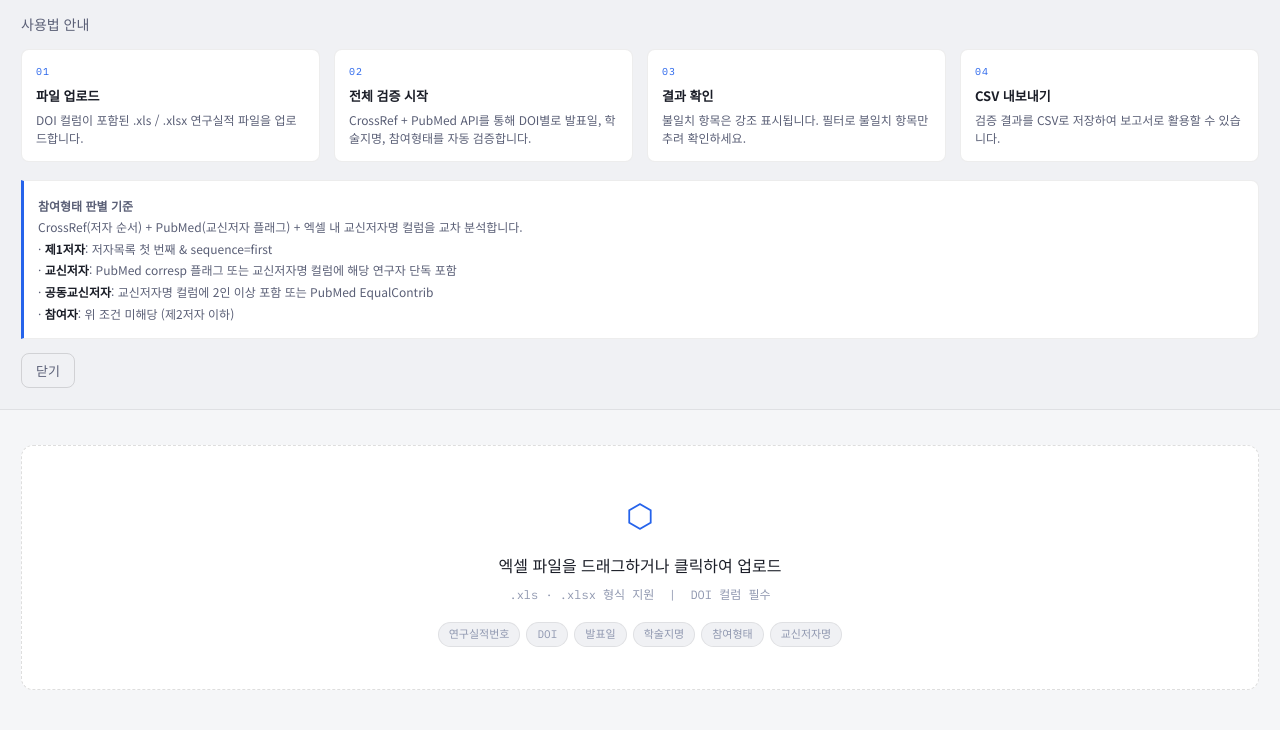
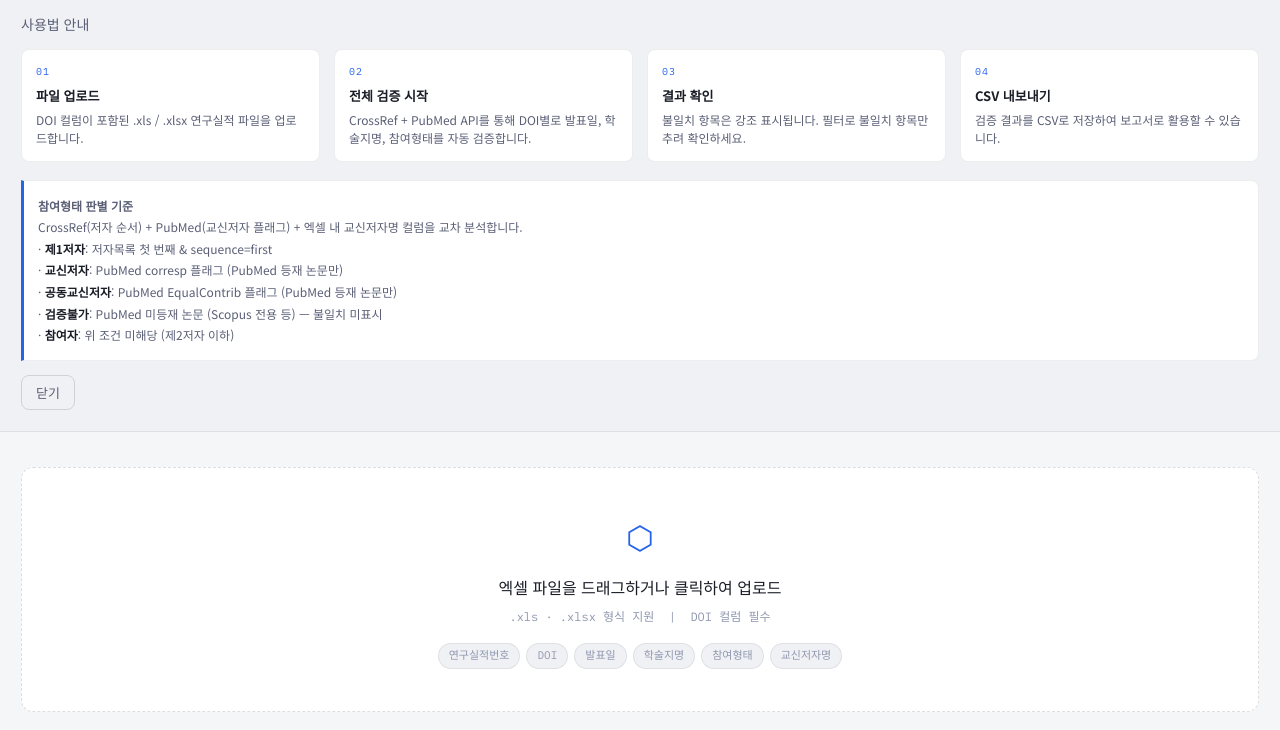
Before and after one commit to hyejin76/hyengineeringjournal, a plain HTML site: page index.html in a window 1280 px wide. Both pictures are taken after a click on the button "사용법". Shown: the part 70-800 px from the top of the page. Drawn offline with Linux system fonts and the light colour scheme.

Commit message:
Update index.html

```diff
--- a/index.html
+++ b/index.html
@@ -47,8 +47,9 @@
         <strong>참여형태 판별 기준</strong><br>
         CrossRef(저자 순서) + PubMed(교신저자 플래그) + 엑셀 내 교신저자명 컬럼을 교차 분석합니다.<br>
         · <b>제1저자</b>: 저자목록 첫 번째 &amp; sequence=first<br>
-        · <b>교신저자</b>: PubMed corresp 플래그 또는 교신저자명 컬럼에 해당 연구자 단독 포함<br>
-        · <b>공동교신저자</b>: 교신저자명 컬럼에 2인 이상 포함 또는 PubMed EqualContrib<br>
+        · <b>교신저자</b>: PubMed corresp 플래그 (PubMed 등재 논문만)<br>
+        · <b>공동교신저자</b>: PubMed EqualContrib 플래그 (PubMed 등재 논문만)<br>
+        · <b>검증불가</b>: PubMed 미등재 논문 (Scopus 전용 등) — 불일치 미표시<br>
         · <b>참여자</b>: 위 조건 미해당 (제2저자 이하)
       </div>
       <button class="btn-ghost" onclick="toggleHelp()" style="margin-top:1rem">닫기</button>
@@ -93,7 +94,7 @@
       </div>
       <div class="settings-note" style="margin-top:1rem">
         <strong>참여형태 판별 우선순위</strong><br>
-        <code>① 교신저자명 컬럼 (엑셀) → ② PubMed corresp 플래그 → ③ CrossRef 저자순서</code>
+        <code>① PubMed corresp/EqualContrib 플래그 → ② CrossRef 저자순서 (제1저자/참여자만)</code>
       </div>
       <button class="btn-ghost" onclick="toggleSettings()" style="margin-top:1rem">닫기</button>
     </div>
@@ -191,7 +192,7 @@
               <th class="col-authors">저자수<br><span class="th-sub">원본 / DOI</span></th>
               <th class="col-journal">학술지명<br><span class="th-sub">원본 / DOI</span></th>
               <th class="col-role">참여형태<br><span class="th-sub">원본 / 판별</span></th>
-              <th class="col-corr">교신저자명<br><span class="th-sub">원본</span></th>
+
               <th class="col-status">검증결과</th>
               <th class="col-issues">불일치 항목</th>
             </tr>
```
